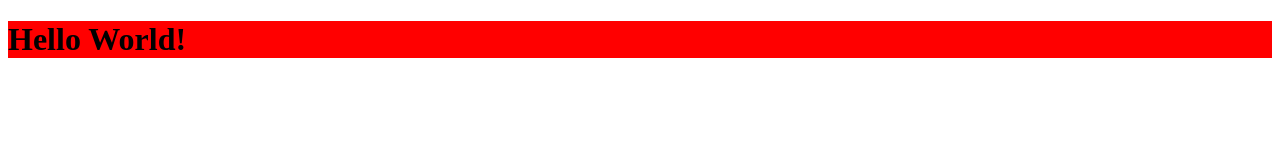
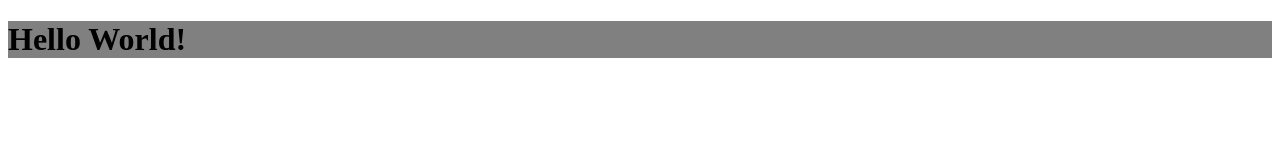
Before and after one commit to nika-sketch/git-day-3-branching-homework-, a plain HTML site: page index.html in a window 1280 px wide. Drawn offline with Linux system fonts and the light colour scheme.

Commit message:
color updated

```diff
--- a/index.css
+++ b/index.css
@@ -1,4 +1,4 @@
 /* Created to merge */
 h1 {
-	background: Red
+	background: gray
 }
```
